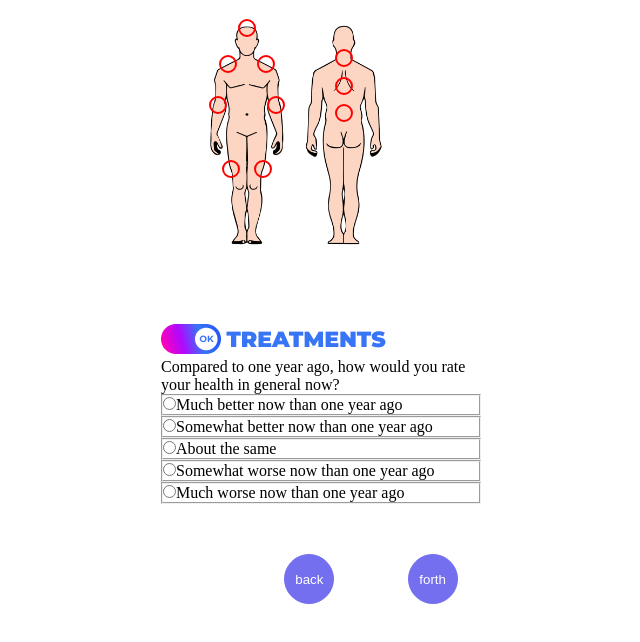
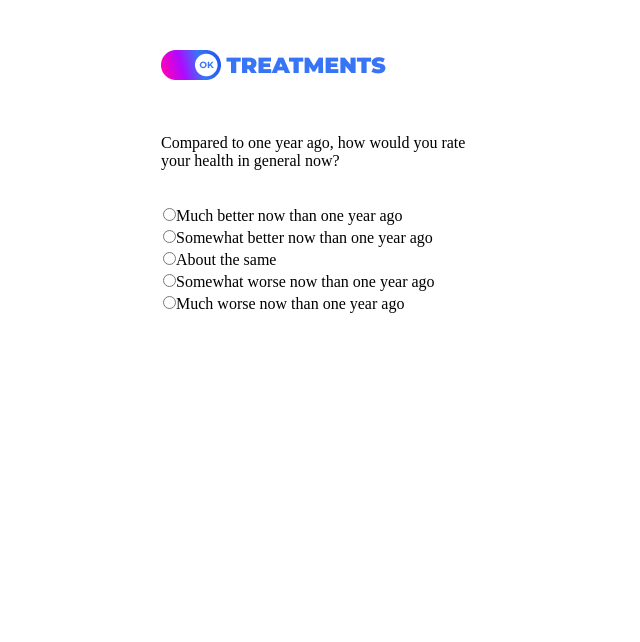
Before and after one commit to RomanRichert/Social_Network_For_Health, a React (Create React App) app in the folder my-app/: page /1 in a window 1280 px wide. Shown: the top 642 px of the page, without its empty margins (319-959 px from the left). Built offline with nearby package versions, Linux system fonts and the light colour scheme.

Commit message:
radio buttons added

```diff
--- a/my-app/src/App.js
+++ b/my-app/src/App.js
@@ -3,13 +3,13 @@ import { Routes, Route } from 'react-router-dom'
 import QuestionsPage from './pages/QuestionsPage';
 import AnswersPage from './pages/AnswersPage';
 import Layout from './components/Layout';
-import HumanBody from './components/HumanBody';
+// import HumanBody from './components/HumanBody';
 
 
 function App() {
   return (
     <div className="App">
-      <HumanBody />
+      {/* <HumanBody /> */}
       <Routes>
         <Route path='/' element={<Layout />}>
             <Route path=':id' element={<QuestionsPage/>}/>
--- a/my-app/src/components/QuestionItem/index.jsx
+++ b/my-app/src/components/QuestionItem/index.jsx
@@ -1,4 +1,5 @@
 import React, { useState } from 'react';
+import style from './index.module.css'
 
 
 export default function QuestionItem({ id, question, answers }) {
@@ -15,11 +16,11 @@ export default function QuestionItem({ id, question, answers }) {
 
   return (
 
-        <div>
+        <div className={style.question_item}>
           <legend>{question}</legend>
-          <form onSubmit={() => handleOptionChange}>
+          <form  onSubmit={() => handleOptionChange}>
           {answers.map((answer) => (
-            <fieldset key={answer.id}>
+            <fieldset className={style.form} key={answer.id}>
             <input type="radio" name='question' value={answer.id} />
               <label onClick={console.log(answer.id, answer.answer)}>
                 {answer.answer}
--- a/my-app/src/components/QuestionItem/index.module.css
+++ b/my-app/src/components/QuestionItem/index.module.css
@@ -0,0 +1,11 @@
+.question_item{
+    margin: 50px 0 0 0;
+    display: grid;
+    grid-template-columns: repeat(1, 1fr);
+    gap: 35px;
+}
+
+.form{
+    gap: 50px;
+    border-color: transparent;
+}
--- a/my-app/src/pages/QuestionsPage/index.jsx
+++ b/my-app/src/pages/QuestionsPage/index.jsx
@@ -1,7 +1,7 @@
 import React from "react";
 import QuestionItem from "../../components/QuestionItem";
 import { questions } from '../../data'
-import Button from '../../components/Button'
+// import Button from '../../components/Button'
 import { useParams } from 'react-router-dom'
 import style from './index.module.css'
 
@@ -17,7 +17,7 @@ export default function QuestionsPage() {
         <QuestionItem {...questions[+id]} />
       }
 
-      <Button />
+      {/* <Button /> */}
 
   </div>
   )
--- a/my-app/src/pages/QuestionsPage/index.module.css
+++ b/my-app/src/pages/QuestionsPage/index.module.css
@@ -1,5 +1,5 @@
-.questions_page{
-
-
-
-}
+/* .questions_page{
+    display: grid;
+    grid-template-columns: repeat(1, 1fr);
+    gap: 35px;
+} */
```
